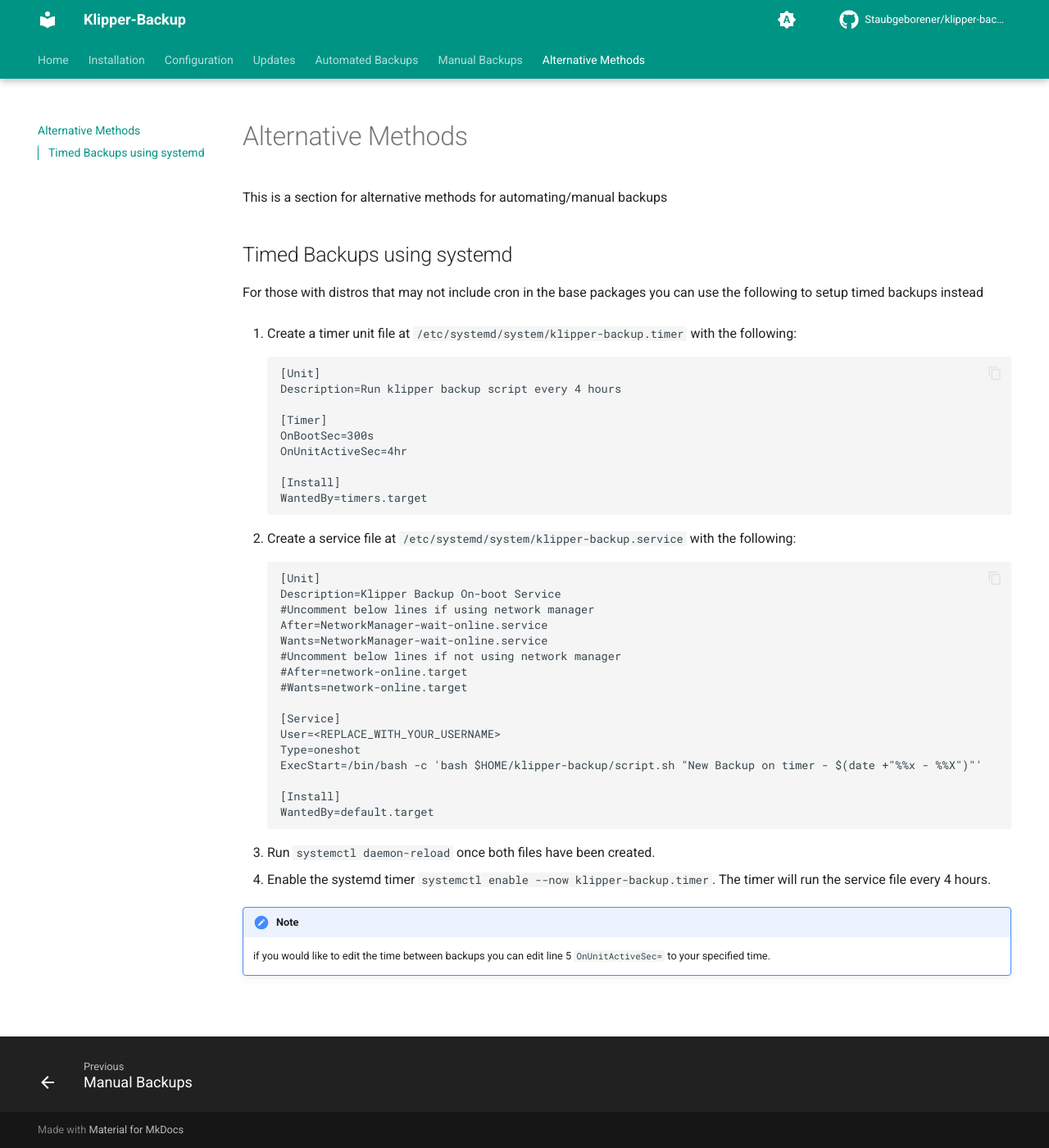
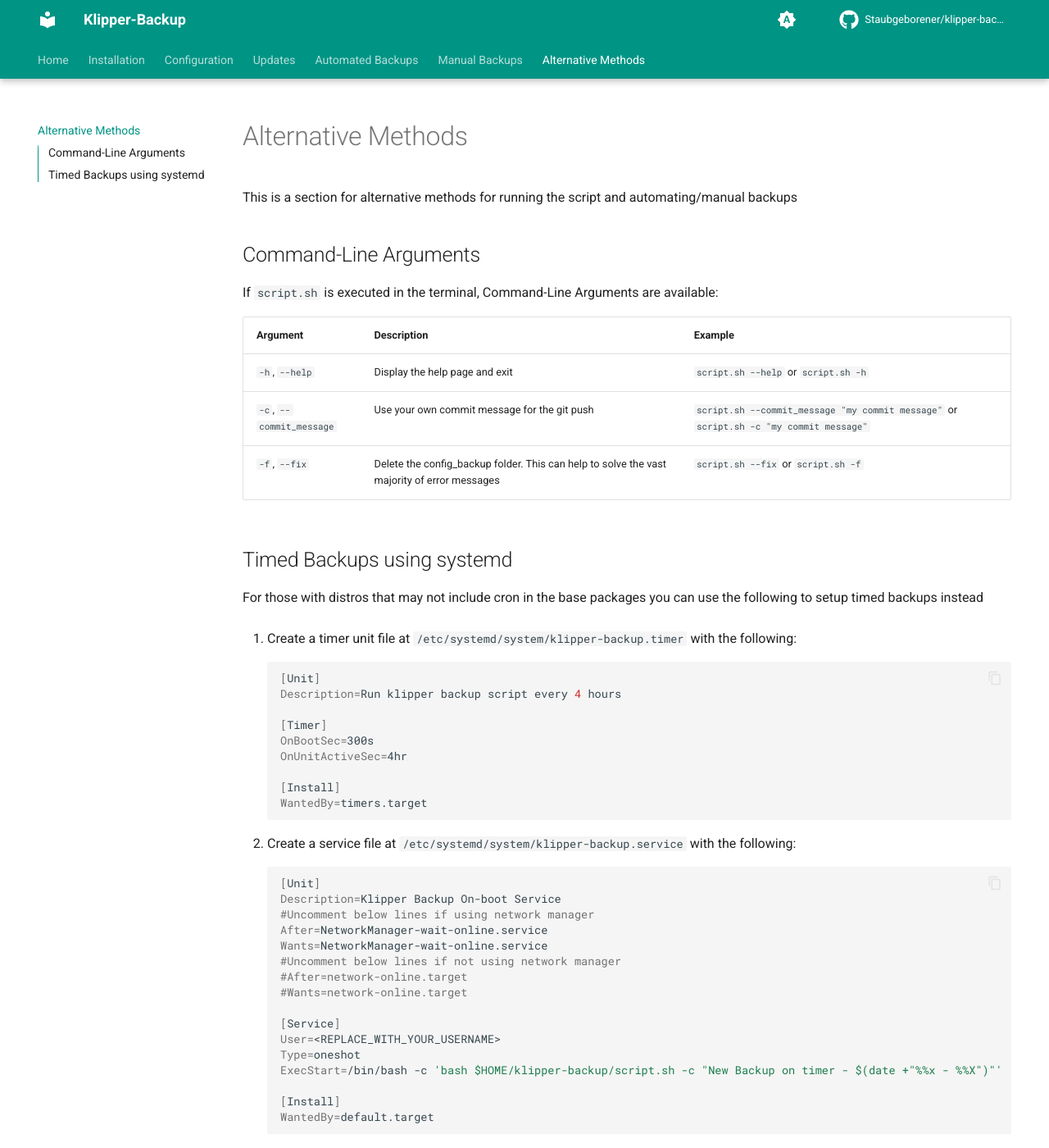
Before and after one commit to Staubgeborener/Klipper-Backup, an MkDocs documentation site: the page built from docs/alternative-methods.md, in a window 1280 px wide and 1400 px high. Shown: the whole window at 82% size. Built offline with MkDocs 1.6.1 and Material for MkDocs 9.7.7, drawn with Linux system fonts in a browser that asks for light colours; comment, search, counter and statistics services are not loaded.

Commit message:
Update alternative-methods.md

````diff
--- a/docs/alternative-methods.md
+++ b/docs/alternative-methods.md
@@ -1,10 +1,19 @@
-This is a section for alternative methods for automating/manual backups
+This is a section for alternative methods for running the script and automating/manual backups
+
+## Command-Line Arguments
+If `script.sh` is executed in the terminal, Command-Line Arguments are available:
+
+| Argument                 | Description                                                                                 | Example                                                                                |
+| ------------------------ | ------------------------------------------------------------------------------------------- |--------------------------------------------------------------------------------------- |
+| `-h`, `--help`           | Display the help page and exit                                                              | `script.sh --help` or `script.sh -h`                                                   |
+| `-c`, `--commit_message` | Use your own commit message for the git push                                                | `script.sh --commit_message "my commit message"` or `script.sh -c "my commit message"` |
+| `-f`, `--fix`            | Delete the config_backup folder. This can help to solve the vast majority of error messages | `script.sh --fix` or `script.sh -f`                                                    |
 
 ## Timed Backups using systemd
 For those with distros that may not include cron in the base packages you can use the following to setup timed backups instead
 
-1. Create a timer unit file at ```/etc/systemd/system/klipper-backup.timer``` with the following:
-```
+1. Create a timer unit file at `/etc/systemd/system/klipper-backup.timer` with the following:
+```shell
 [Unit]
 Description=Run klipper backup script every 4 hours
 
@@ -17,7 +26,7 @@
 ```
 
 2. Create a service file at ```/etc/systemd/system/klipper-backup.service``` with the following:
-```
+```shell
 [Unit]
 Description=Klipper Backup On-boot Service
 #Uncomment below lines if using network manager
@@ -30,12 +39,12 @@
 [Service]
 User=<REPLACE_WITH_YOUR_USERNAME>
 Type=oneshot
-ExecStart=/bin/bash -c 'bash $HOME/klipper-backup/script.sh "New Backup on timer - $(date +"%%x - %%X")"'
+ExecStart=/bin/bash -c 'bash $HOME/klipper-backup/script.sh -c "New Backup on timer - $(date +"%%x - %%X")"'
 
 [Install]
 WantedBy=default.target
 ```
-3. Run ```systemctl daemon-reload``` once both files have been created.
-4. Enable the systemd timer ```systemctl enable --now klipper-backup.timer```. The timer will run the service file every 4 hours.
+3. Run `systemctl daemon-reload` once both files have been created.
+4. Enable the systemd timer `systemctl enable --now klipper-backup.timer`. The timer will run the service file every 4 hours.
 !!! note
-    if you would like to edit the time between backups you can edit line 5 ```OnUnitActiveSec=``` to your specified time.
+    if you would like to edit the time between backups you can edit line 5 `OnUnitActiveSec=` to your specified time.
````
